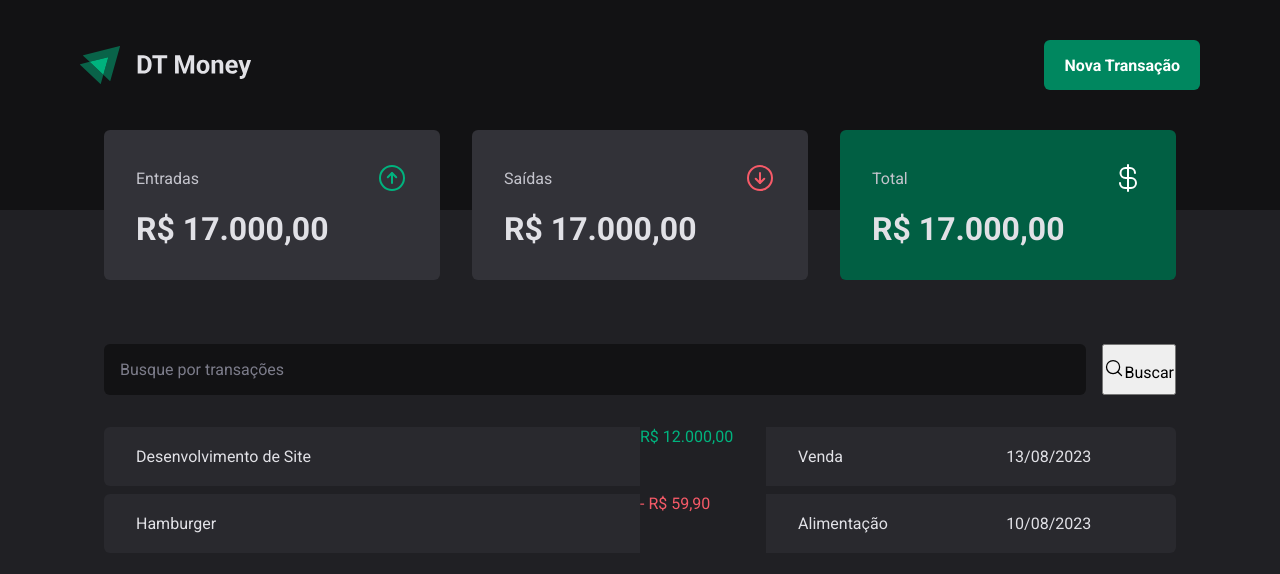
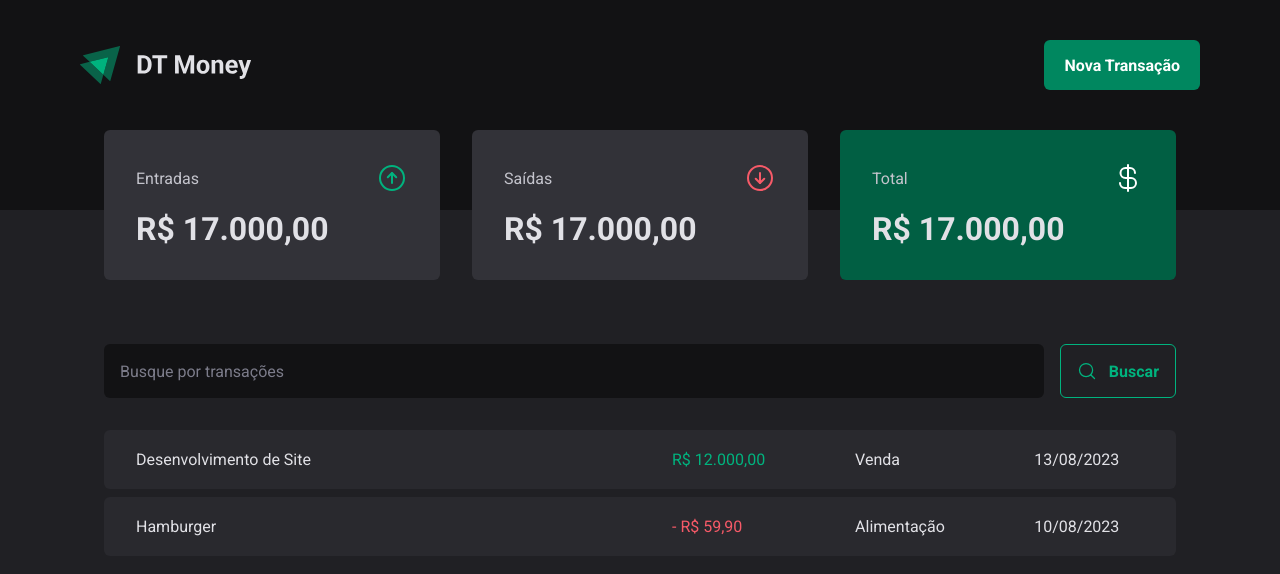
Before and after one commit to Alberto21-boop/DT-Money-2.0, a React (Vite) app: page / in a window 1280 px wide. Shown: the top 574 px of the page. Built offline with nearby package versions, Linux system fonts and the light colour scheme.

Commit message:
bugs fixed so far.

```diff
--- a/src/pages/Transactions/components/SearchForm/styles.ts
+++ b/src/pages/Transactions/components/SearchForm/styles.ts
@@ -14,6 +14,7 @@ export const SearchFormContainer = styled.form`
 
     &::placeholder {
       color: ${(props) => props.theme["gray-500"]};
+    }
   }
 
   button {
@@ -36,5 +37,4 @@ export const SearchFormContainer = styled.form`
       transition: background-color 0.2s color 0.2s, border-color 0.2s;
     }
   }
-  }
 `;
--- a/src/pages/Transactions/styles.ts
+++ b/src/pages/Transactions/styles.ts
@@ -33,7 +33,7 @@ interface PriceHightLightProps {
   $variant: "income" | "outcome";
 }
 
-export const PriceHightLight = styled.span<PriceHightLightProps>`
+export const PriceHightLight = styled.td<PriceHightLightProps>`
   color: ${(props) =>
     props.$variant === "income"
       ? props.theme["green-300"]
```
Lines whose indentation alone changed are shown as unchanged.
